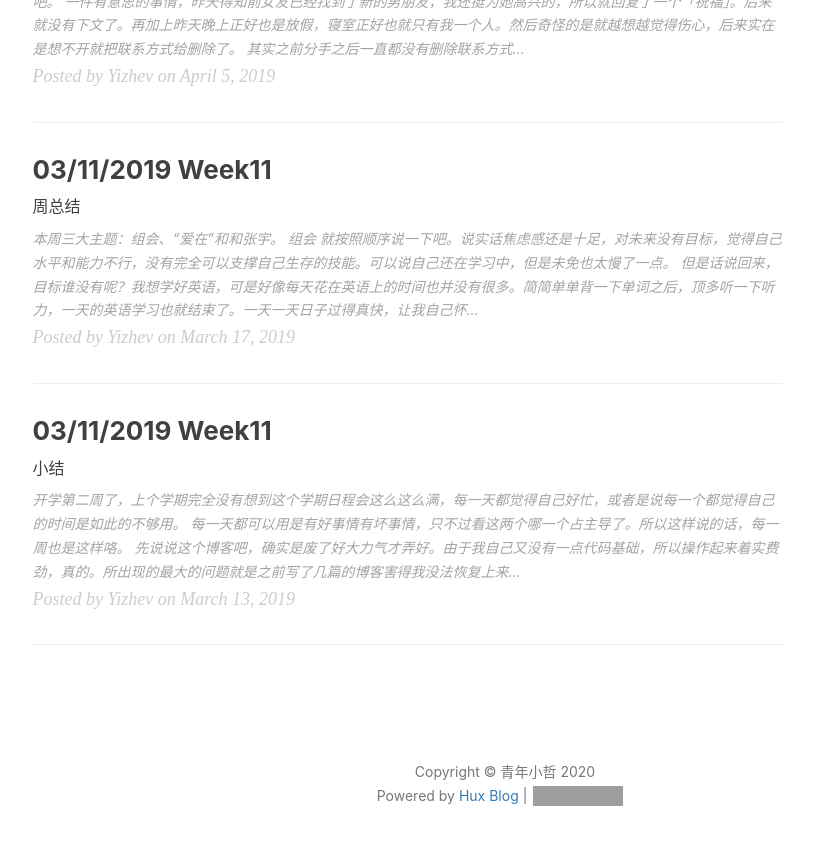
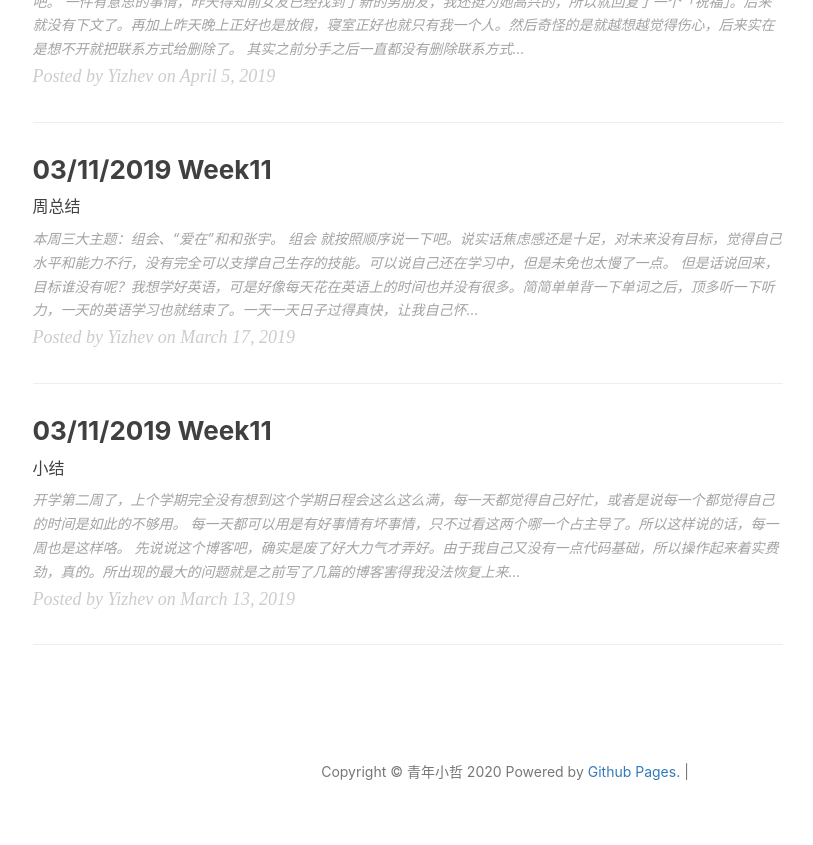
Before and after one commit to YIZHEV/yizhev.github.io, a Jekyll site: the page built from index.html, in a window 1280 px wide and 900 px high, scrolled down 1330 px. Shown: the top 845 px of the window, without its empty margins (135-948 px from the left). Built offline with Jekyll 4.4.1, drawn with Linux system fonts in a browser that asks for light colours; nearby versions of some CDN libraries; the list of posts is cut into pages by our own code; comment, search, counter and statistics services are not loaded; grey boxes are pictures that could not be loaded.

Commit message:
Update footer.html

```diff
--- a/_includes/footer.html
+++ b/_includes/footer.html
@@ -8,13 +8,9 @@
 
                 <p class="copyright text-muted">
                     Copyright &copy; {{ site.title }} {{ site.time | date: '%Y' }}
-                    <br>
-                    Powered by <a href="http://huangxuan.me">Hux Blog</a> |
-                    <iframe
-                        style="margin-left: 2px; margin-bottom:-5px;"
-                        frameborder="0" scrolling="0" width="100px" height="20px"
-                        src="https://ghbtns.com/github-btn.html?user=huxpro&repo=huxpro.github.io&type=star&count=true" >
-                    </iframe>
+
+                    Powered by <a href="http://huangxuan.me">Github Pages.</a> |
+
                 </p>
             </div>
         </div>
```
